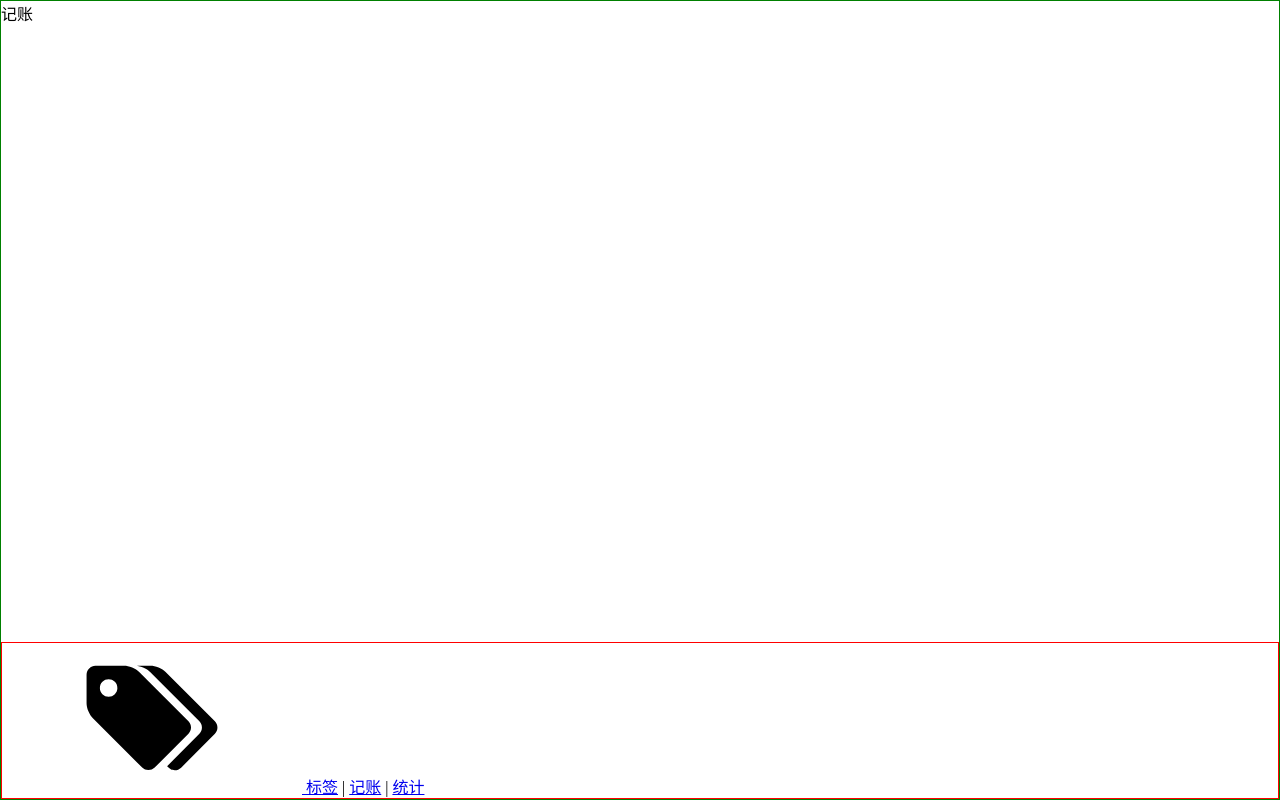
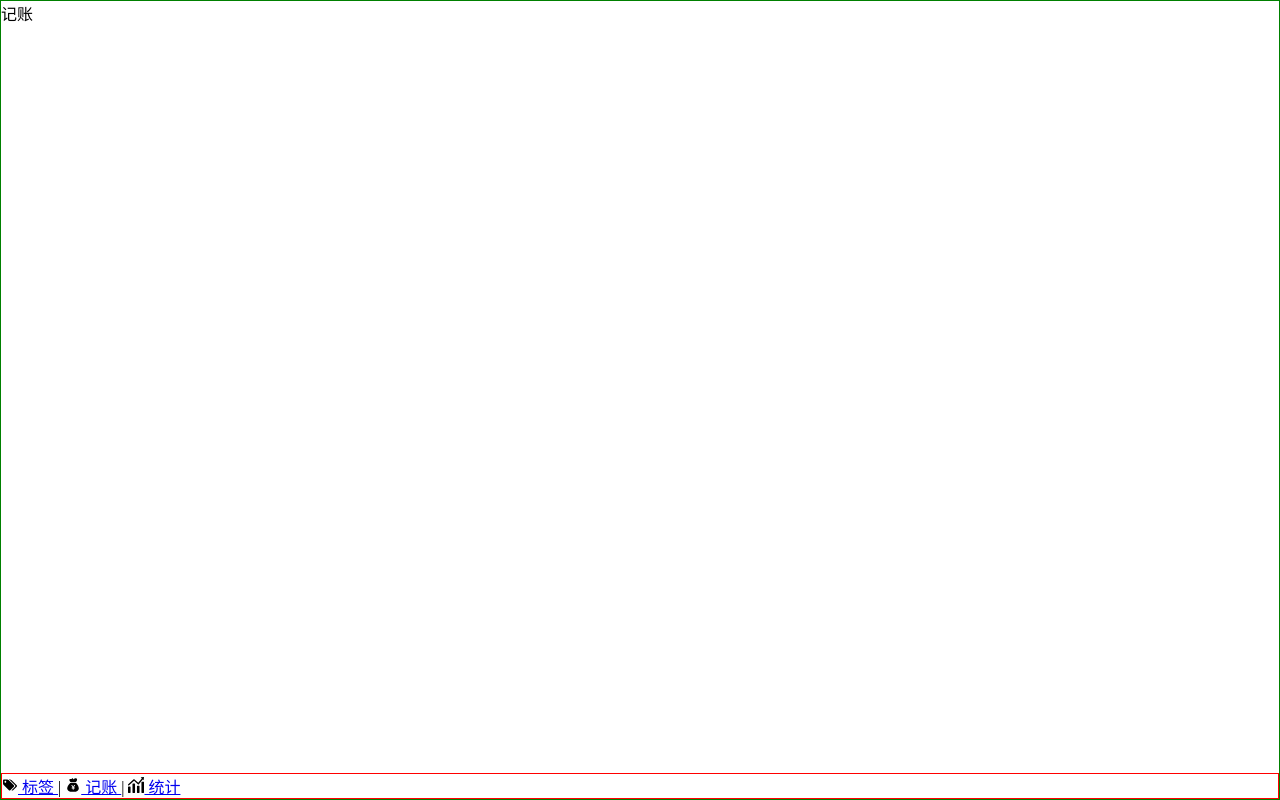
Before and after one commit to Suizhazha/suixinjizhang, a Vue app: page /#/Money in a window 1280 px wide. Built offline with nearby package versions, Linux system fonts and the light colour scheme.

Commit message:
import一个目录，è，创建了Icon组件并引入

```diff
--- /dev/null
+++ b/src/components/Icon.vue
@@ -0,0 +1,27 @@
+<template>
+        <svg class="icon">
+            <use  v-bind:xlink:href="'#'+name"/>
+        </svg>
+
+</template>
+
+<script lang="ts">
+    //import icons目录
+    const importAll = (requireContext: __WebpackModuleApi.RequireContext) => requireContext.keys().forEach(requireContext);
+    try {importAll(require.context('../assets/icons', true, /\.svg$/));}
+    catch (error) {console.log(error);}
+
+    export default {
+        props:['name'],//给Icon添加外部属性
+        name: 'Icon'
+    };
+
+
+</script>
+
+<style lang="scss" scoped>
+.icon{
+    height: 1em;
+    width: 1em;
+}
+</style>
--- a/src/components/Nav.vue
+++ b/src/components/Nav.vue
@@ -1,27 +1,28 @@
 <template>
-
     <div class="nav">
 
         <router-link to="/Labels">
-            <svg>
-                <use xlink:href="#label"/>
-            </svg>
-            标签</router-link>
+            <Icon name="label"/>
+            标签
+        </router-link>
         |
-        <router-link to="/Money">记账</router-link>
+        <router-link to="/Money">
+            <Icon name="money"/>
+            记账
+        </router-link>
         |
-        <router-link to="/Statistics">统计</router-link>
+        <router-link to="/Statistics">
+            <Icon name="statistics"/>
+            统计
+        </router-link>
     </div>
-
 </template>
 
 <script lang="ts">
-    import x from '@/assets/icons/label.svg';
-
-    console.log(x);
-
+    import Icon from '@/components/Icon.vue';
     export default {
-        name: 'Nav'
+        name: 'Nav',
+        components: {Icon}
     };
 </script>
 
--- a/src/main.ts
+++ b/src/main.ts
@@ -5,11 +5,13 @@ import router from './router';
 import store from './store';
 import Nav from '@/components/Nav.vue';
 import Layout from '@/components/Layout.vue';
+import Icon from '@/components/Icon.vue';
 
 Vue.config.productionTip = false;
 
 Vue.component('Nav', Nav);
 Vue.component('Layout', Layout);
+Vue.component('Icon',Icon);
 
 new Vue({
     router,
```
